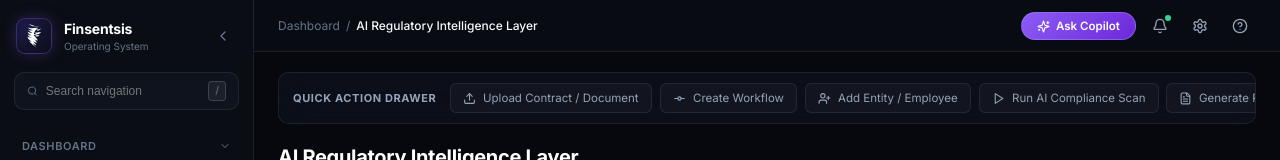
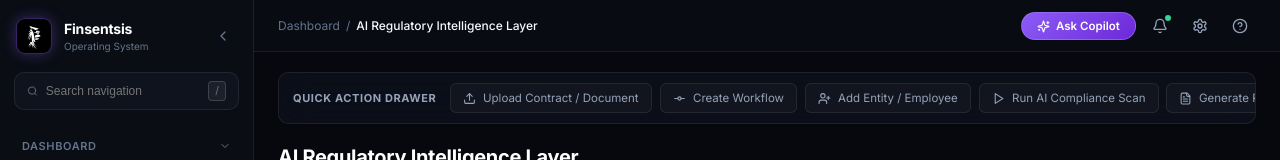
Before and after one commit to kunukumikhil-byte/finsentisis-regulatory-dashboard, a React (Vite) app: page / in a window 1280 px wide. Shown: the top 160 px of the page. Built offline with nearby package versions, Linux system fonts and the light colour scheme; no server answers.

Commit message:
feat: replace purple F with official falcon logo

```diff
--- a/src/components/layout/Sidebar.jsx
+++ b/src/components/layout/Sidebar.jsx
@@ -16,7 +16,6 @@ import {
   User,
   X
 } from 'lucide-react';
-import FinsentsisLogo from '../common/FinsentsisLogo';
 
 export default function Sidebar({
   activeNav,
@@ -70,10 +69,20 @@ export default function Sidebar({
   return (
     <aside className={`sidebar ${isCollapsed ? 'collapsed' : ''} ${isMobileOpen ? 'mobile-open' : ''}`}>
       <div className="sidebar-brand">
-        <div className="brand-wrapper" onClick={() => onSelectNav('AI Regulatory Intelligence Layer')} style={{ cursor: 'pointer' }}>
-          <div className="brand-logo-container" title="Finsentsis OS">
-            <FinsentsisLogo size={28} className="brand-svg" />
+        <div
+          className="brand-wrapper"
+          onClick={() => onSelectNav('AI Regulatory Intelligence Layer')}
+          style={{ cursor: 'pointer' }}
+        >
+          {/* Logo replaces the purple "F" box */}
+          <div className="brand-logo-badge" title="Finsentsis">
+            <img
+              src="./logo.svg"
+              alt="Finsentsis Logo"
+              className="brand-logo-img"
+            />
           </div>
+
           {(!isCollapsed || isMobileOpen) && (
             <div>
               <div className="brand-title">Finsentsis</div>
--- a/src/styles/layout.css
+++ b/src/styles/layout.css
@@ -452,3 +452,34 @@
 .brand-wrapper:hover .brand-svg {
   filter: drop-shadow(0 0 6px rgba(167, 139, 250, 0.8));
 }
+
+/* Logo Badge replacing the purple 'F' box */
+.brand-logo-badge {
+  width: 36px;
+  height: 36px;
+  background: #000000;
+  border: 1px solid rgba(139, 92, 246, 0.4);
+  border-radius: 9px;
+  display: flex;
+  align-items: center;
+  justify-content: center;
+  padding: 4px;
+  box-shadow: 0 0 14px rgba(139, 92, 246, 0.35);
+  transition: transform 0.3s cubic-bezier(0.34, 1.56, 0.64, 1),
+              box-shadow 0.3s ease,
+              border-color 0.3s ease;
+  flex-shrink: 0;
+}
+
+.brand-wrapper:hover .brand-logo-badge {
+  transform: translateY(-2px) scale(1.08);
+  border-color: rgba(167, 139, 250, 0.8);
+  box-shadow: 0 0 22px rgba(139, 92, 246, 0.65);
+}
+
+.brand-logo-img {
+  width: 100%;
+  height: 100%;
+  object-fit: contain;
+  display: block;
+}
```
Also changed, not shown: public/logo.svg (added), 1 other file (tests, documents, lock files or other folders).
